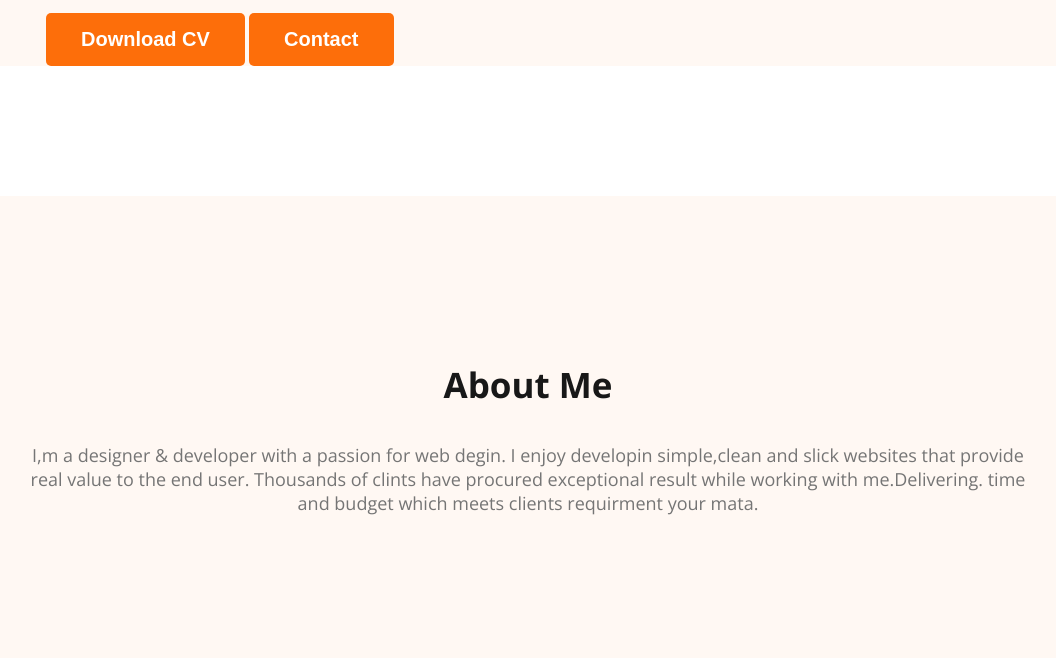
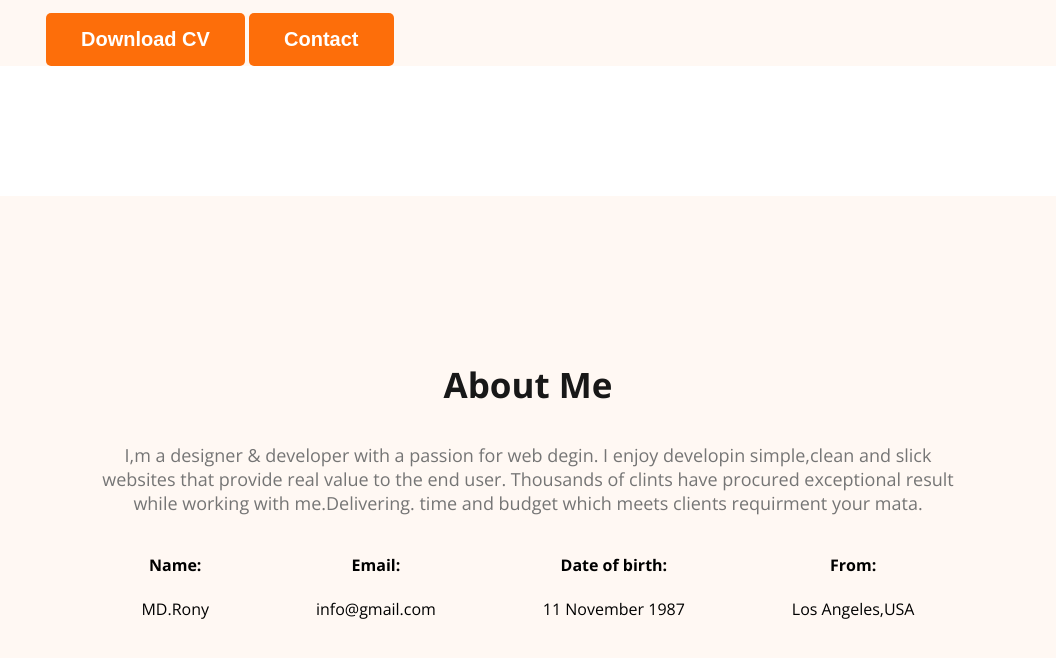
Before and after one commit to rony6949/webdeveloper-portfolio, a plain HTML site: page index.html in a window 1280 px wide. Shown: the part 410-1068 px from the top of the page, without its empty margins (112-1168 px from the left). Drawn offline with nearby package versions, Linux system fonts and the light colour scheme.

Commit message:
added information

```diff
--- a/index.html
+++ b/index.html
@@ -38,6 +38,24 @@
                 and slick websites that provide real value to the end user. Thousands of clints have procured
                 exceptional result while working with me.Delivering. time and budget which meets clients requirment your mata.
             </p>
+            <div class="about-info-container">
+                <div class="about-info">
+                    <h4 class="info-title">Name:</h4>
+                    <p class="info-descriotion">MD.Rony</p>
+                </div>
+                <div class="about-info">
+                    <h4 class="info-title">Email:</h4>
+                    <p class="info-descriotion">info@gmail.com</p>
+                </div>
+                <div class="about-info">
+                    <h4 class="info-title">Date of birth:</h4>
+                    <p class="info-descriotion">11 November 1987</p>
+                </div>
+                <div class="about-info">
+                    <h4 class="info-title">From:</h4>
+                    <p class="info-descriotion">Los Angeles,USA</p>
+                </div>
+            </div>
         </section>
     </main>
     <footer>
--- a/styles/portfolio.css
+++ b/styles/portfolio.css
@@ -83,6 +83,10 @@ nav a{
     margin-bottom: 20px;
 }
 /*main section styles*/
+main{
+    max-width: 1140px;
+    margin: 0 auto;
+}
 /*about section styles*/
 .about{
     padding: 130px;
@@ -90,3 +94,10 @@ nav a{
     background: #fff8f3;
     margin: 130px 0;
 }
+.about-info-container{
+    display: flex;
+    justify-content: space-around;
+}
+.about-info{
+    text-align: center;
+}
```
